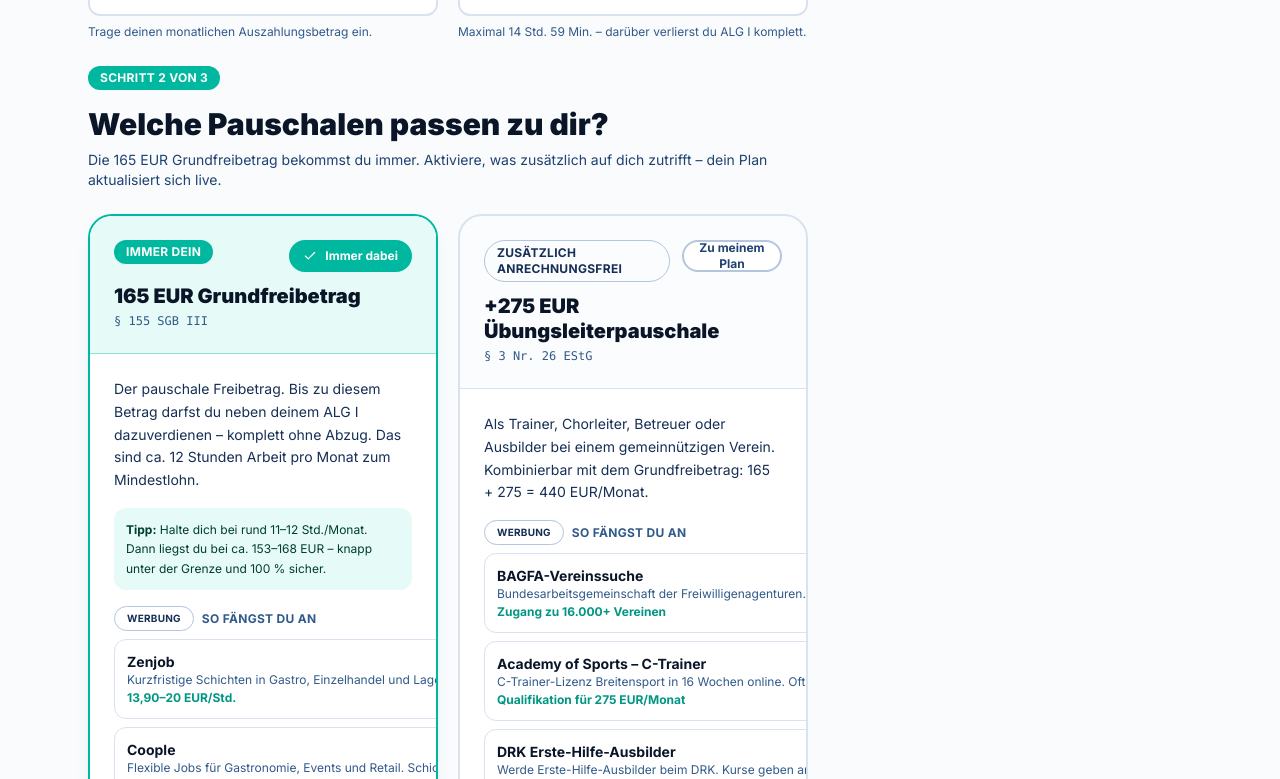
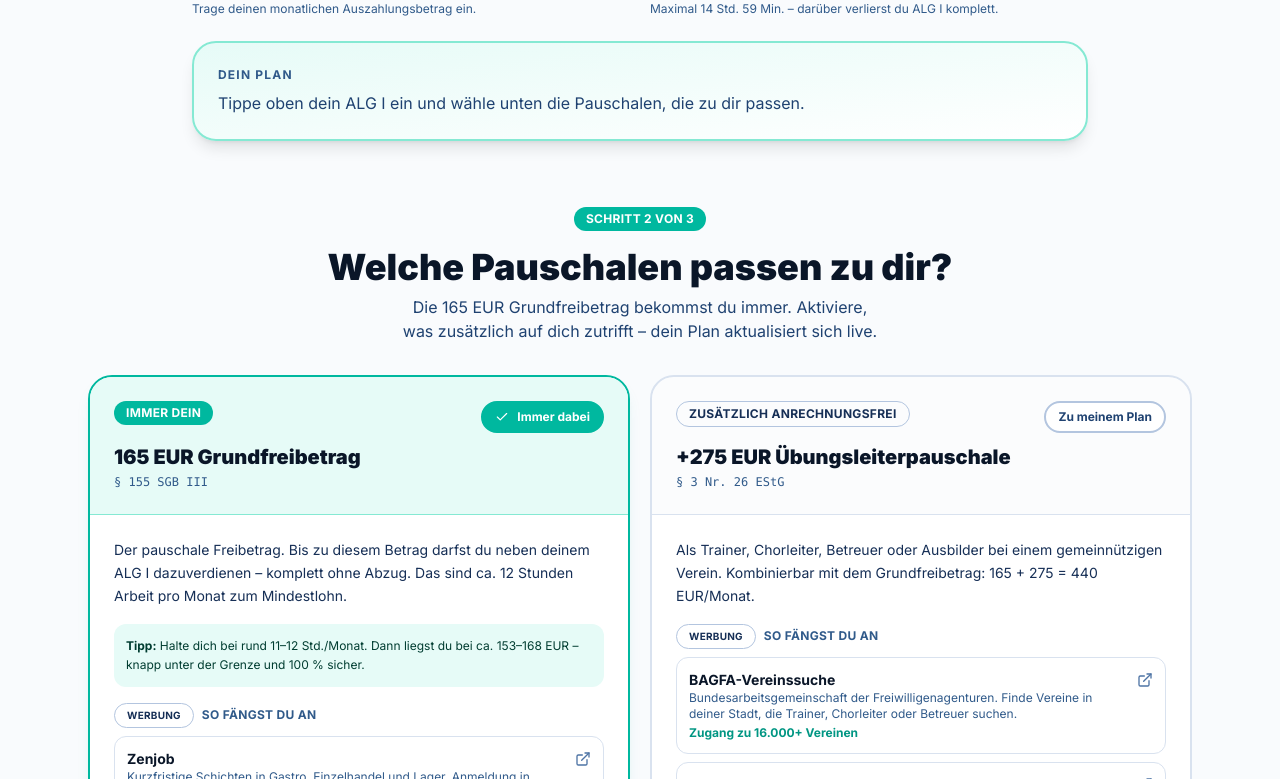
Before and after one commit to Doylim/wasnun-jetzt, a Next.js app: page / in a window 1280 px wide. Shown: the part 1541-2320 px from the top of the page. Built offline with nearby package versions, Linux system fonts and the light colour scheme.

Commit message:
fix: Journey-Layout aufgeräumt - Sidebar raus, Mieten-Karte Full-Width, Partner-Texte nicht mehr abgeschnitten

```diff
--- a/src/components/sections/journey-card.tsx
+++ b/src/components/sections/journey-card.tsx
@@ -24,7 +24,7 @@ function PartnerLink({ partner }: { partner: Partner }) {
         <div className="text-sm font-bold text-navy-900 group-hover:text-teal-700">
           {partner.name}
         </div>
-        <div className="truncate text-xs text-navy-500">
+        <div className="text-xs leading-snug text-navy-500">
           {partner.beschreibung}
         </div>
         <div className="mt-0.5 text-xs font-bold text-teal-600">
@@ -157,7 +157,7 @@ export function JourneyCard({ karte, aktiv, onToggle }: Props) {
         )}
 
         {karte.unterabschnitte && karte.unterabschnitte.length > 0 && (
-          <div className="space-y-4">
+          <div className="grid gap-4 md:grid-cols-2">
             {karte.unterabschnitte.map((abschnitt) => {
               const abPartner = partnerNachIds(abschnitt.partnerIds);
               return (
--- a/src/components/sections/journey.tsx
+++ b/src/components/sections/journey.tsx
@@ -54,8 +54,7 @@ export function Journey() {
           </p>
         </div>
 
-        <div className="grid gap-8 lg:grid-cols-[1fr_22rem]">
-          <div className="space-y-6">
+        <div className="mx-auto max-w-4xl space-y-6">
           <JourneyWarnung stunden={stunden} />
           <JourneyInput
             algI={algI}
@@ -64,40 +63,41 @@ export function Journey() {
             onStundenChange={setStunden}
           />
 
-            <div className="md:hidden">
           <JourneyTotal algI={algI} plan={plan} />
         </div>
 
-            <div>
+        <div className="mx-auto mt-16 max-w-6xl">
+          <div className="mb-8 text-center">
             <Badge variant="teal" className="mb-4">
               Schritt 2 von 3
             </Badge>
-              <h3 className="mb-2 text-2xl font-black text-navy-900 md:text-3xl">
+            <h3 className="mb-2 text-balance text-2xl font-black text-navy-900 md:text-4xl">
               Welche Pauschalen passen zu dir?
             </h3>
-              <p className="text-sm text-navy-600">
+            <p className="mx-auto max-w-2xl text-balance text-sm text-navy-600 md:text-base">
               Die 165 EUR Grundfreibetrag bekommst du immer. Aktiviere, was
               zusätzlich auf dich zutrifft – dein Plan aktualisiert sich live.
             </p>
           </div>
 
-            <div className="grid gap-5 md:grid-cols-2">
+          <div className="grid items-start gap-5 md:grid-cols-2">
             {JOURNEY_KARTEN.map((karte) => (
+              <div
+                key={karte.id}
+                className={karte.id === "passiv" ? "md:col-span-2" : undefined}
+              >
                 <JourneyCard
-                  key={karte.id}
                   karte={karte}
                   aktiv={aktivKarten.has(karte.id)}
                   onToggle={() => toggleKarte(karte.id)}
                 />
+              </div>
             ))}
           </div>
-
-            <JourneySummary algI={algI} plan={plan} aktivKarten={aktivKarten} />
         </div>
 
-          <aside className="hidden lg:block">
-            <JourneyTotal algI={algI} plan={plan} />
-          </aside>
+        <div className="mx-auto mt-16 max-w-4xl">
+          <JourneySummary algI={algI} plan={plan} aktivKarten={aktivKarten} />
         </div>
       </div>
     </section>
```
Also changed, not shown: 3 other files (tests, documents, lock files or other folders). Lines whose indentation alone changed are shown as unchanged.
